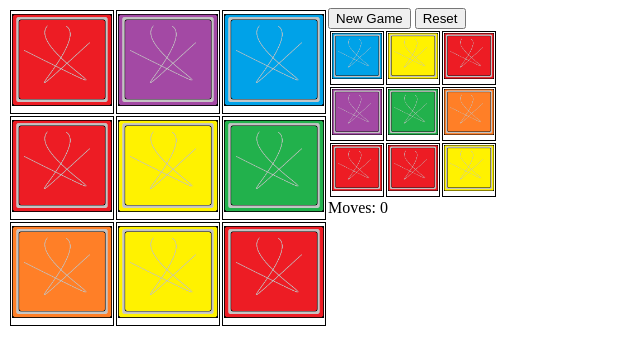
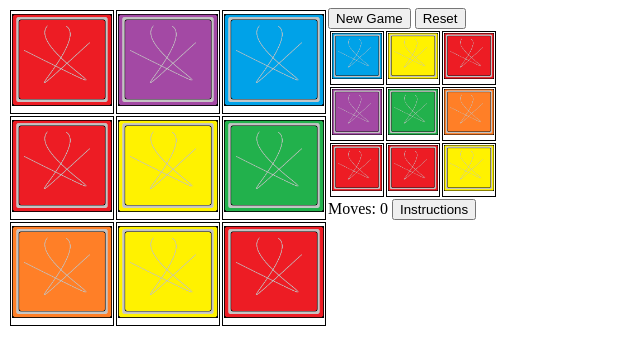
Before and after one commit to masonh/reorder-game, a plain HTML site: page index.html in a window 1280 px wide. Both pictures are taken after a click on the button "Start". Shown: the whole page, without its empty margins (0-640 px from the left). Drawn offline with nearby package versions, Linux system fonts and the light colour scheme.

Commit message:
added instructions. added ability to "back out" selection. made board generation more random between games.

```diff
--- a/index.html
+++ b/index.html
@@ -69,6 +69,7 @@
 </tr>
 </table>
 <div id="stats">Moves: <span id="moves">0</span>
+<input type="button" onclick="instructions()" value="Instructions"></input>
 </div>
 </body>
 </html>
--- a/reorder.js
+++ b/reorder.js
@@ -20,16 +20,16 @@ function startgame()
 	$("#startbutton").val("New Game");
 	$("#resetbutton").show();
 
-	key = shufflepieces();
-	pieces = key.slice();
-	board = shufflepieces();
+	key = shufflepieces(pieces);
+	board = key.slice();
+	board = shufflepieces(board);
 	shuffled = board.slice();
 	display();
 }
 
-function shufflepieces()
+function shufflepieces(_pieces)
 {
-	var result = pieces.slice();
+	var result = _pieces.slice();
 	var temp;
 	var pos;
 	var len=result.length;
@@ -77,6 +77,11 @@ function clicked(spot)
 		click = spot;
 		return;
 	}
+	if(click == spot)
+	{
+		click = -1;
+		return;
+	}
 	moves++;
 	var tmp = board[click];
 	for (var i=click; i < spot; i++)
@@ -99,6 +104,10 @@ function clicked(spot)
 	}
 	alert("Yay! You're a moron!");
 	gamestarted = false;
-	$("#resetbutton").hide();
 	moves=0;
 }
+
+function instructions()
+{
+	alert("How to play:\n\nTry to order the blocks like the smaller image by clicking a block to select it, then clicking the block in the spot you want to place your first block. The game is tricky because the blocks \"shift\" to fill in, so you have to think about where they will move. Try to get it in the least number of moves. Play the same level again by clicking the reset button.");
+}
```
